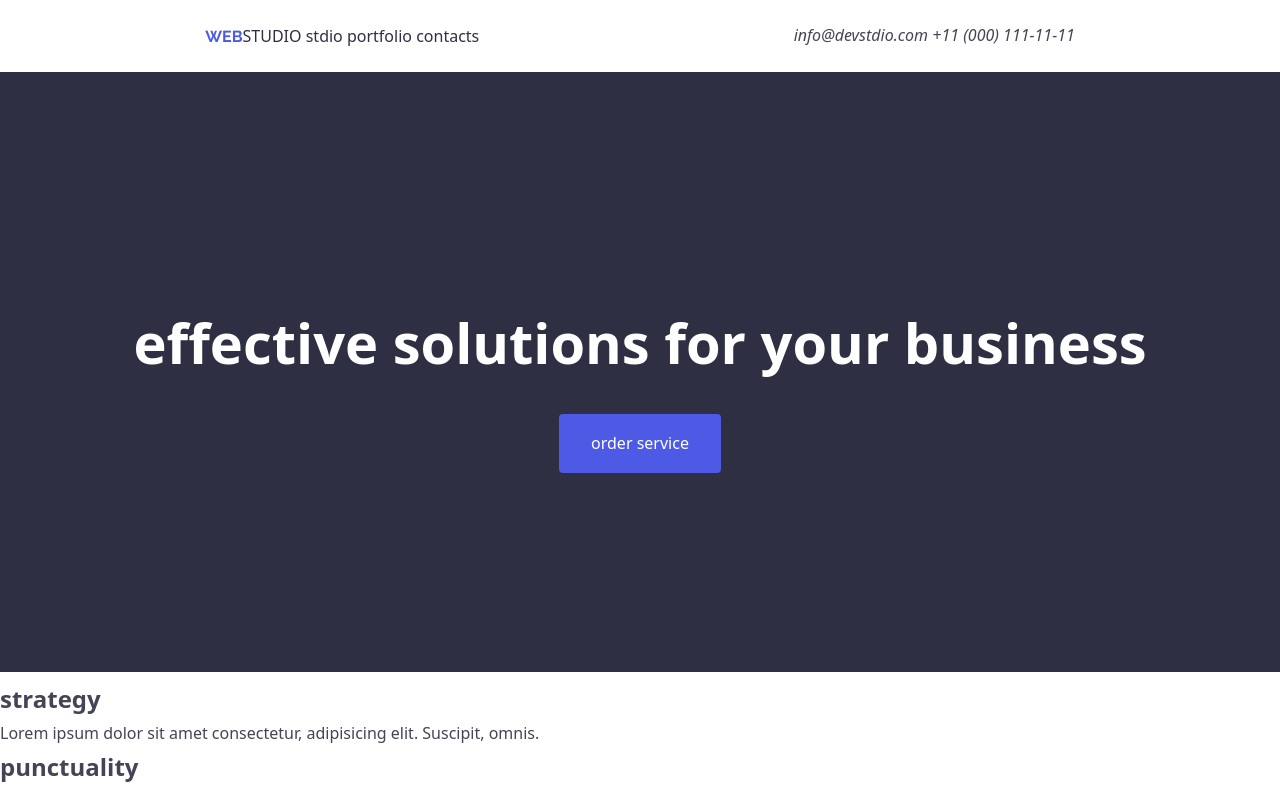
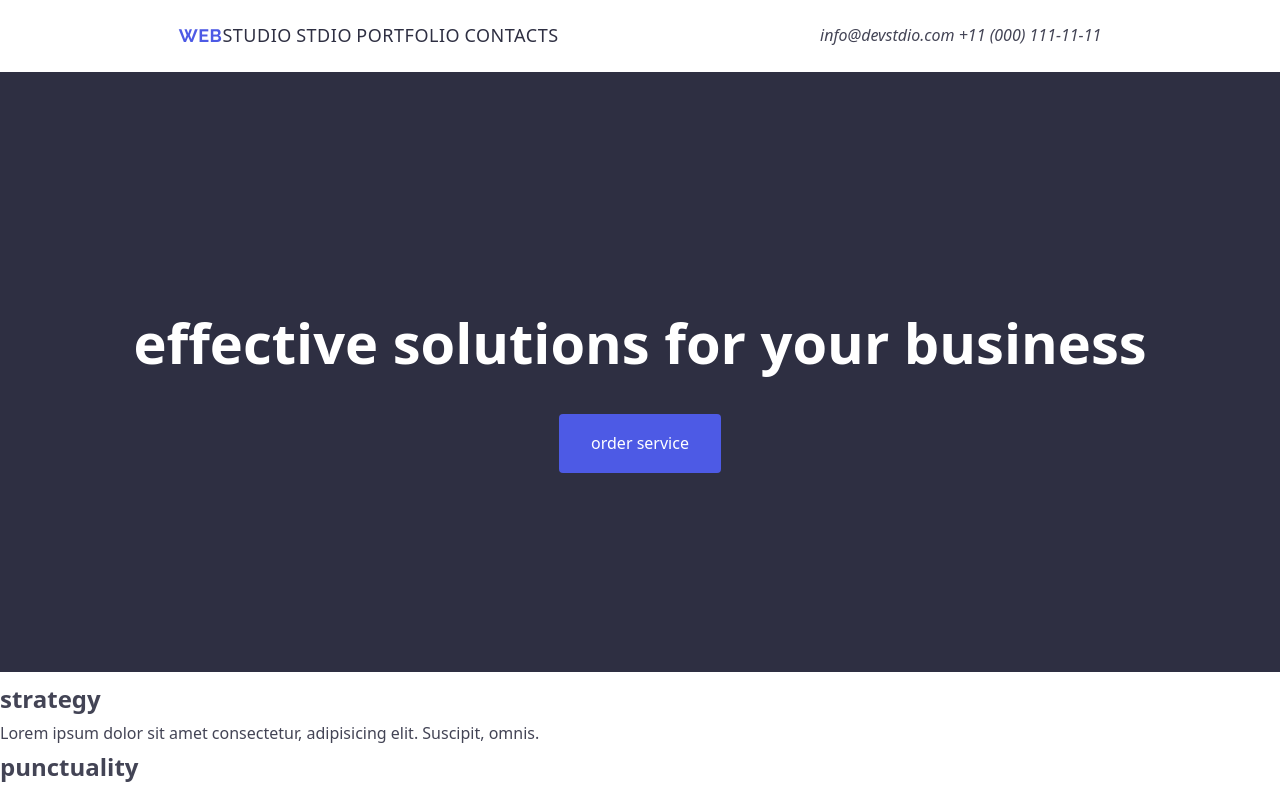
Before and after one commit to Fatihkenan/goit-markup-hw-02, a plain HTML site: page index.html in a window 1280 px wide. Shown: the top 791 px of the page. Drawn offline with nearby package versions, Linux system fonts and the light colour scheme.

Commit message:
hatalar düzeltilmeye çalışılıyor

```diff
--- a/css/style.css
+++ b/css/style.css
@@ -14,6 +14,9 @@ body {
   color: var(--slate);
   font-size: 16px;
   line-height: 14px;
+  background-color: var(--white);
+  box-sizing: border-box;
+  letter-spacing: 2%;
 }
 h1 {
   color: var(--white);
@@ -35,7 +38,7 @@ span {
   font-family: "Raleway", sans-serif;
   font-weight: 700;
 }
-.logo {
+.nav_logo {
   font-family: "Raleway", sans-serif;
   font-weight: 700;
   text-decoration: none;
@@ -45,6 +48,10 @@ span {
   font-family: inherit;
   font-weight: 500;
   color: var(--navy-blue);
+  font-size: 18px;
+  line-height: 1.17rem;
+  letter-spacing: 0.03em;
+  text-transform: uppercase;
 }
 .navbar_a_tags a:hover {
   color: var(--ocean);
--- a/index.html
+++ b/index.html
@@ -30,10 +30,10 @@
       <!-- navbar -->
       <nav>
         <div class="navbar navbar_a_tags">
-          <a href="index.html" class="logo"><span>WEB</span>STUDIO</a>
+          <a href="index.html" class="nav_logo"><span>WEB</span>STUDIO</a>
           <a href="index.html" class="stdio_active">stdio</a>
-          <a href="index.html">portfolio</a>
-          <a href="index.html">contacts</a>
+          <a href="index.html" class="nav_protfolio">portfolio</a>
+          <a href="index.html" class="nav_contacts">contacts</a>
         </div>
         <address class="nav_address">
           <a href="index.html">info@devstdio.com</a>
```
